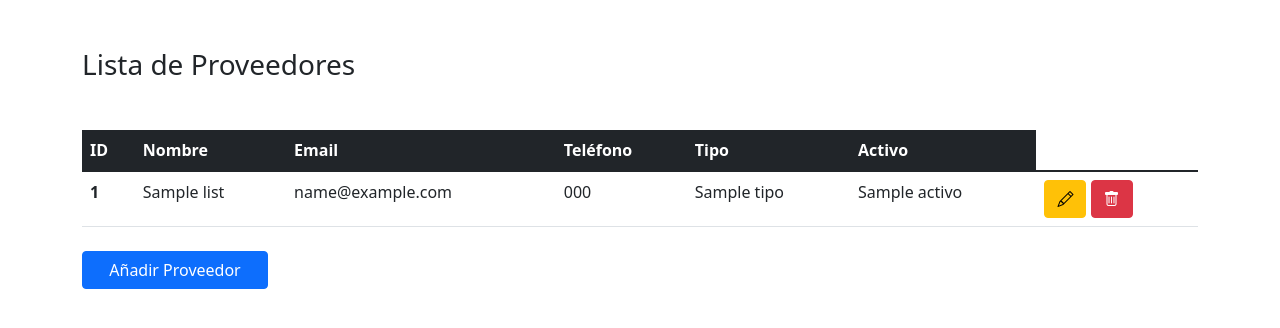
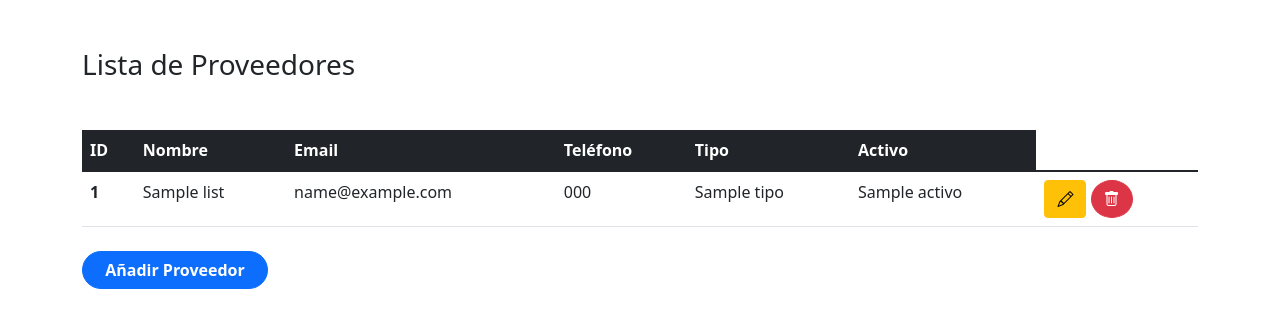
Before and after one commit to AnwarKG/ProveedorViajes, a Symfony app: template templates/main/index.html.twig in a window 1280 px wide. Shown: the top 328 px of the page. Run offline with Twig, Linux system fonts and the light colour scheme; the template is opened without the code that fills it: most values are stand-ins (such as "Sample title", 1, 10 or a date in 2020); some libraries are stand-ins or nearby versions.

Commit message:
Estilo botones

```diff
--- a/templates/main/index.html.twig
+++ b/templates/main/index.html.twig
@@ -3,9 +3,9 @@
 {% block body %}
 	<div class="container">
 		{% for message in app.flashes('notice') %}
+			<div class="alert alert-success w-25 mt-4 mb-b"role="alert">
+				<strong>{{message}}</strong>
 
-			<div class="alert alert-success mt-4 mb-b">
-				{{message}}
 			</div>
 		{% endfor %}
 		<h3 class="mt-5 mb-5">Lista de Proveedores</h3>
@@ -31,10 +31,10 @@
 						<td>{{data.tipo}}</td>
 						<td>{{data.activo}}</td>
 						<td>
-							<a class="btn btn-warning" href="{{ path('update', {'id': data.id} )}}">
+							<a class="btn btn-warning " href="{{ path('update', {'id': data.id} )}}">
 								<i class="bi bi-pencil"></i>
 							</a>
-							<a class="btn btn-danger" href="{{ path('delete', {'id': data.id} )}}">
+							<a class="btn btn-danger rounded-circle" href="{{ path('delete', {'id': data.id} )}}">
 								<i class="bi bi-trash"></i>
 							</a>
 
@@ -43,7 +43,8 @@
 				{% endfor %}
 			</tbody>
 		</table>
-		<a class="btn btn-primary mt-2 text-white col-md-2"  href="{{ path('create')}}">
-			Añadir Proveedor</i>
-	    </a>
+		<a class="btn btn-primary mt-2 text-white col-md-2 rounded-pill" href="{{ path('create')}}">
+			<strong>Añadir Proveedor</strong>
+		</i>
+	</a>
 </div>{% endblock %}
--- a/templates/main/update.html.twig
+++ b/templates/main/update.html.twig
@@ -28,9 +28,9 @@
 					{{ form_widget(form.tipo,{'attr':{'class':'form-control'}})}}
 				</div>
 				<div class="form-group">
-					<button class="btn btn-info mt-2 text-white">Actualizar</button>
-					<a class="btn btn-danger mt-2 text-white col-md-2" href="{{ path('main')}}">
-						Cancelar</i>
+					<button class="btn btn-primary mt-3 text-white rounded-pill"><strong>Actualizar</strong></button>
+					<a class="btn btn-danger mt-3 text-white col-md-2 rounded-pill" href="{{ path('main')}}">
+					<strong>Cancelar</strong></i>
 				</a>
 			</div>
 			{{ form_end(form) }}
```
Also changed, not shown: templates/main/create.html.twig (+5 -4 lines).
